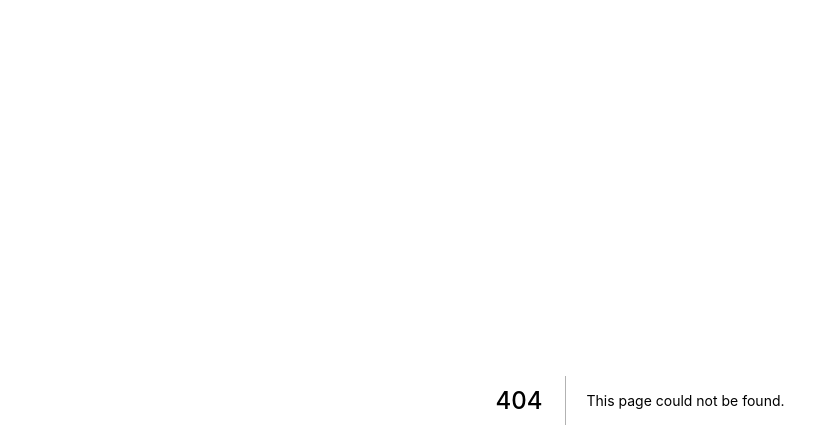
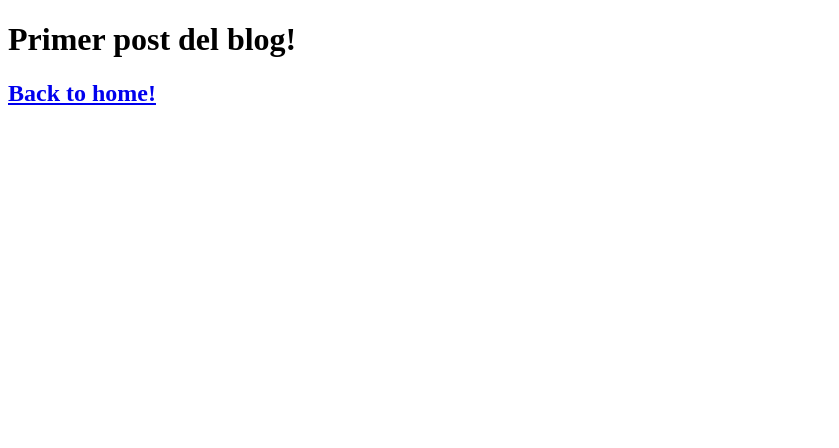
Before and after one commit to Adri-Antanon/LearningNextJS, a Next.js app: page /posts/first-post in a window 1280 px wide. Before the commit this address had no page. Shown: the top 448 px of the page, without its empty margins (0-839 px from the left). Built offline with nearby package versions, Linux system fonts and the light colour scheme.

Commit message:
Navigate between pages

```diff
--- a/pages/index.js
+++ b/pages/index.js
@@ -1,4 +1,5 @@
 import Head from "next/head";
+import Link from "next/link";
 
 export default function Home() {
   return (
@@ -10,7 +11,10 @@ export default function Home() {
 
       <main>
         <h1 className="title">
-          Welcome to <a href="https://nextjs.org">Next.js!</a>
+          Read{" "}
+          <Link href="/posts/first-post">
+            <a>my first post!</a>
+          </Link>
         </h1>
 
         <p className="description">
--- /dev/null
+++ b/pages/posts/first-post.js
@@ -0,0 +1,16 @@
+import Link from "next/link";
+
+const FirstPost = () => {
+  return (
+    <>
+      <h1>Primer post del blog!</h1>
+      <h2>
+        <Link href="/">
+          <a>Back to home!</a>
+        </Link>
+      </h2>
+    </>
+  );
+};
+
+export default FirstPost;
```
